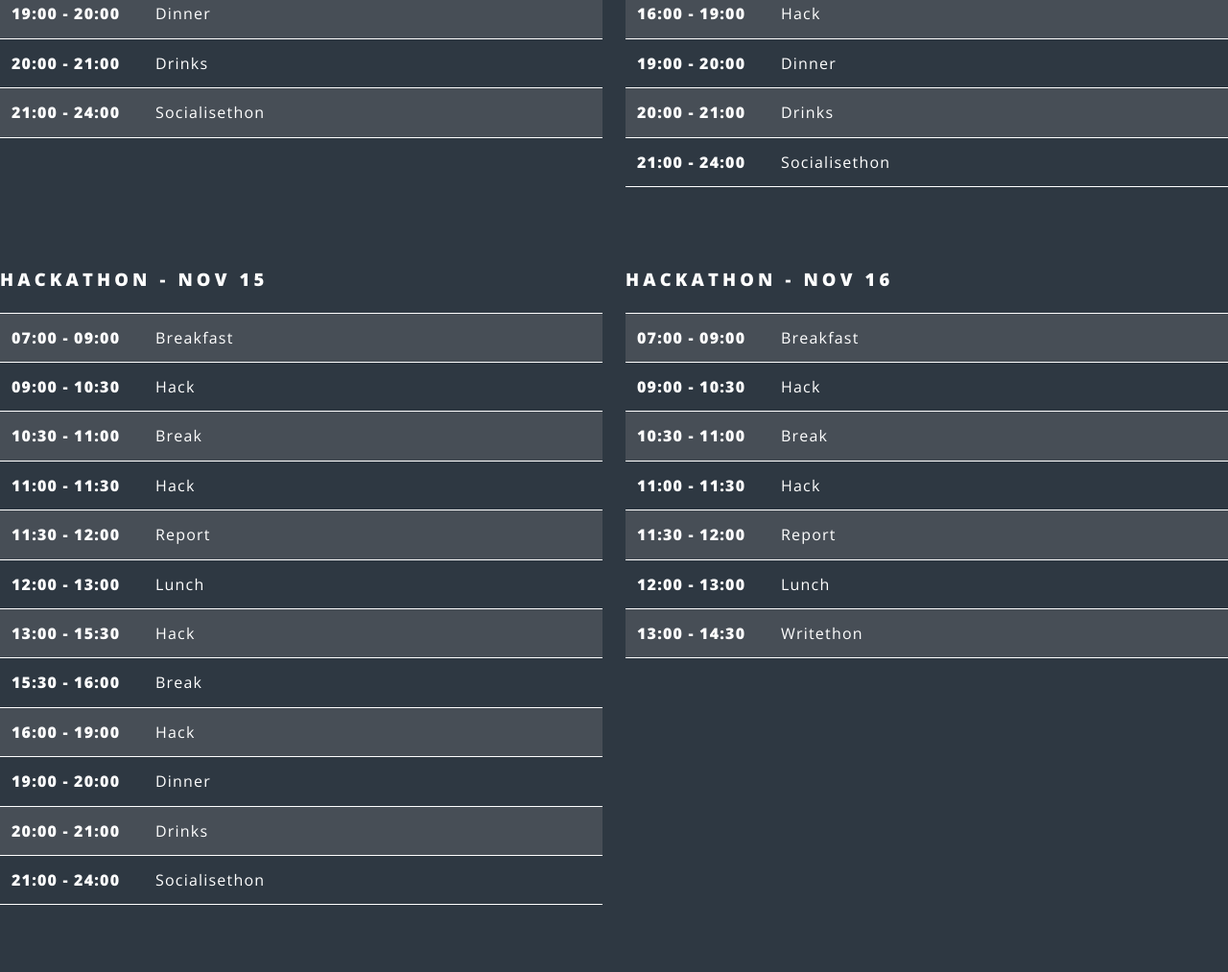
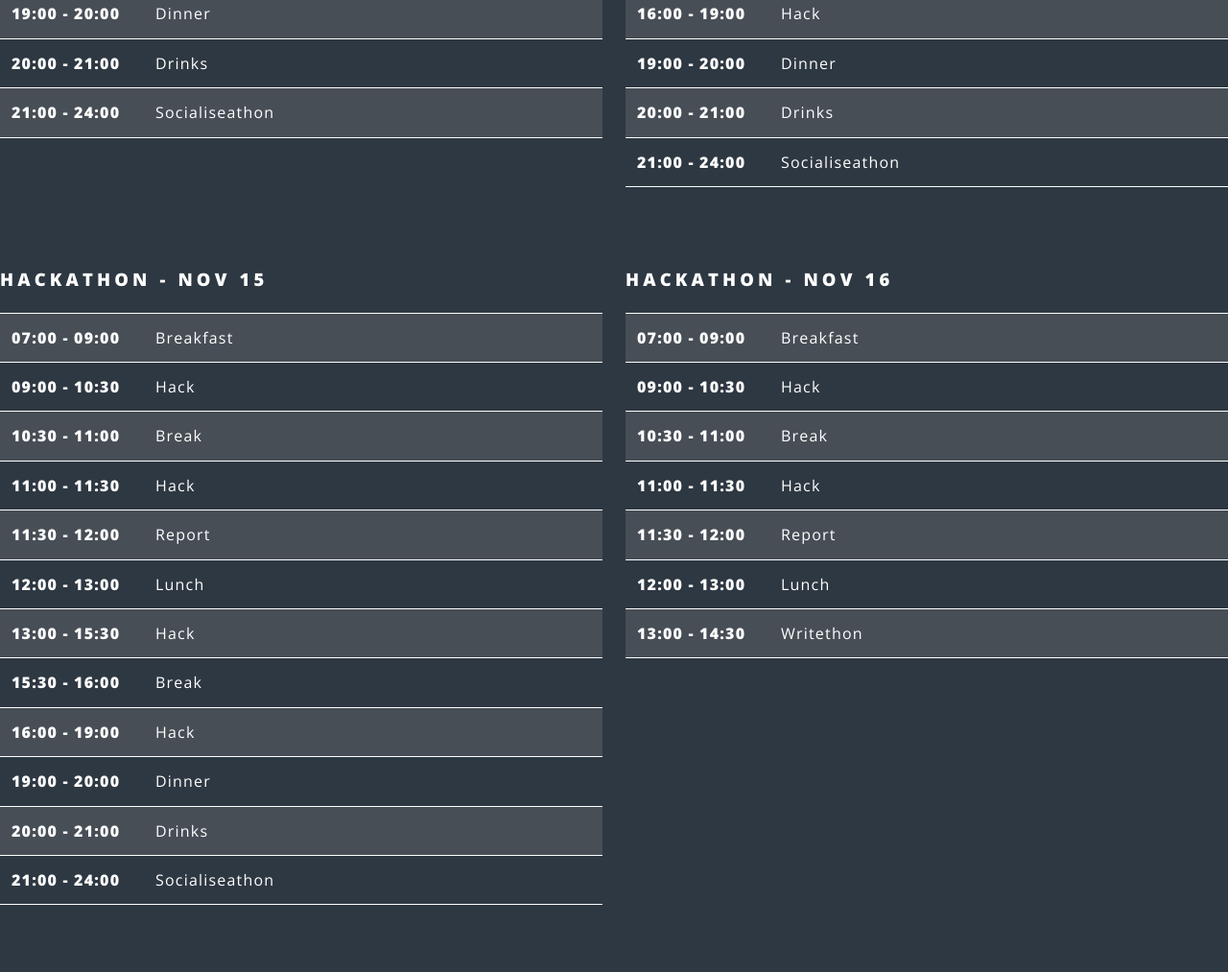
Before and after one commit to elixir-europe/bh2018paris, a Jekyll site: the page built from _programmes/2018-06-22-programme.md, in a window 1280 px wide and 1400 px high, scrolled down 2872 px. Shown: the part 154-1167 px from the top of the window at 96% size. Built offline with Jekyll 4.4.1, drawn with Linux system fonts in a browser that asks for light colours; nearby versions of some CDN libraries.

Commit message:
Correct type

```diff
--- a/_programmes/2018-06-22-programme.md
+++ b/_programmes/2018-06-22-programme.md
@@ -376,7 +376,7 @@ author: Ricardo
                     </tr>
                     <tr>
                         <td class="time">21:00 - 24:00</td>
-                        <td class="event">Socialisethon</td>
+                        <td class="event">Socialiseathon</td>
                     </tr>
                 </tbody>
             </table>
@@ -431,7 +431,7 @@ author: Ricardo
                     </tr>
                     <tr>
                         <td class="time">21:00 - 24:00</td>
-                        <td class="event">Socialisethon</td>
+                        <td class="event">Socialiseathon</td>
                     </tr>
                 </tbody>
             </table>
@@ -486,7 +486,7 @@ author: Ricardo
                     </tr>
                     <tr>
                         <td class="time">21:00 - 24:00</td>
-                        <td class="event">Socialisethon</td>
+                        <td class="event">Socialiseathon</td>
                     </tr>
                 </tbody>
             </table>
```
